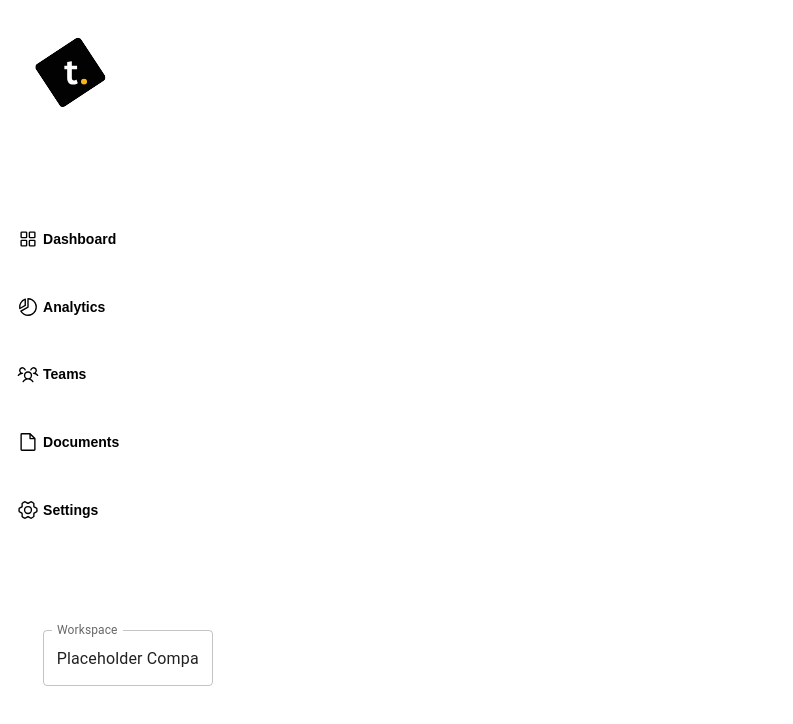
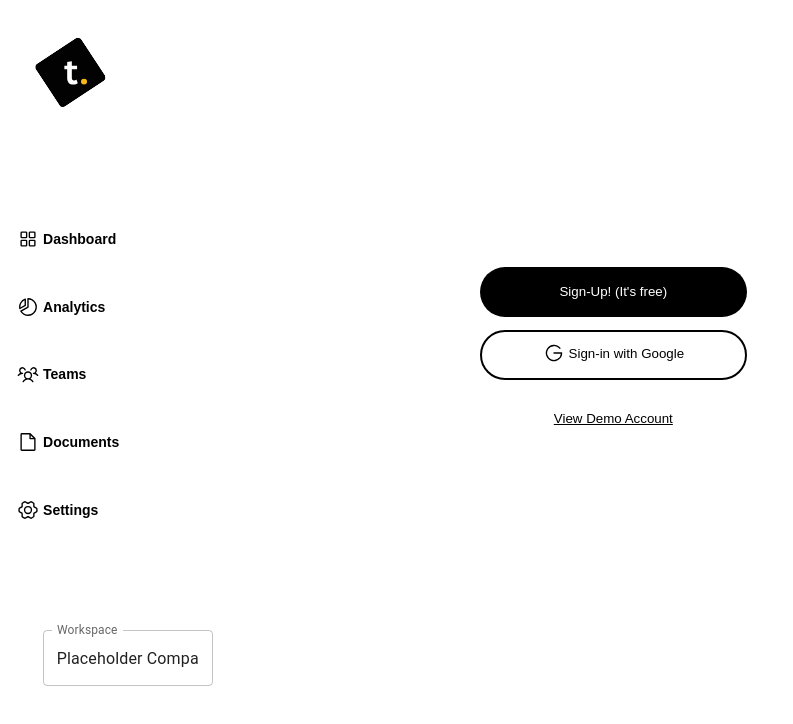
Before and after one commit to PeytenBevill/task-management, a React (Vite) app: page / in a window 1280 px wide. Shown: the top 724 px of the page, without its empty margins (0-793 px from the left). Built offline with nearby package versions, Linux system fonts and the light colour scheme.

Commit message:
worked on Login and UserInfo files

```diff
--- a/src/App.css
+++ b/src/App.css
@@ -1,5 +1,18 @@
+/* :root {
+  --background-color: #fff;
+  --text-color: #333;
+} */
+
+/* body.dark-mode {
+  --background-color: #333;
+  --text-color: #fff;
+} */
+
 body {
   margin: 0;
+  /* background-color: var(--background-color);
+  color: var(--text-color);
+  transition: background-color 0.3s, color 0.3s; */
 }
 
 .page-grid {
@@ -10,3 +23,15 @@ body {
 .nav {
   grid-column: 1/2;
 }
+
+.login {
+  grid-column: 2/4;
+}
+
+.dashboard {
+  grid-column: 2/3;
+}
+
+.userInfo {
+  grid-column: 3/4;
+}
--- a/src/App.jsx
+++ b/src/App.jsx
@@ -1,21 +1,36 @@
-import { useState } from 'react'
+import { useState } from "react";
 import Nav from "../src/Nav/Nav";
-import Login from "../src/Login/Login"
-import { Routes, Route } from 'react-router-dom'
-import './App.css'
+import Login from "../src/Login/Login";
+import UserInfo from "./UserInfo/UserInfo";
+import Dashboard from "./Dashboard/Dashboard";
+import { ThemeProvider } from "./ThemeProvider/ThemeProvider";
+import { Routes, Route } from "react-router-dom";
+import Settings from "./Settings/Settings";
+import "./App.css";
 
 function App() {
-
-
+  const [demoClicked, setDemoClicked] = useState(false);
   return (
-    <div className="page-grid">
-    <Nav className="nav" />
-    <Routes>
-      <Route path='/' element={<Login />} />
-    </Routes>
-
-    </div>
-  )
+    <ThemeProvider>
+      <div className="page-grid">
+        <Nav className="nav" setDemoClicked={setDemoClicked} />
+        <Routes>
+          <Route
+            path="/"
+            element={
+              <Login className="login" setDemoClicked={setDemoClicked} />
+            }
+          />
+          <Route
+            path="/dashboard"
+            element={<Dashboard className="dashboard" />}
+          />
+          <Route path="/settings" element={<Settings />} />
+        </Routes>
+        {demoClicked && <UserInfo className="userInfo" />}
+      </div>
+    </ThemeProvider>
+  );
 }
 
-export default App
+export default App;
--- /dev/null
+++ b/src/Dashboard/Dashboard.jsx
@@ -0,0 +1,10 @@
+import React from 'react'
+import "./dashboard.css"
+
+const Dashboard = () => {
+  return (
+    <div>Dashboard</div>
+  )
+}
+
+export default Dashboard
--- /dev/null
+++ b/src/Dashboard/dashboard.css
@@ -0,0 +1 @@
+rafce
--- a/src/Login/Login.jsx
+++ b/src/Login/Login.jsx
@@ -1,10 +1,29 @@
-import React from 'react'
+import React from "react";
+import { useNavigate } from "react-router-dom";
+import { GoogleLogo } from "@phosphor-icons/react";
+import "./login.css";
 
-const Login = () => {
+const Login = ({ setDemoClicked }) => {
+  const navigate = useNavigate();
+
+  const handleDemo = () => {
+    setDemoClicked(true);
+    navigate("/dashboard");
+  };
   return (
     <>
+      <div className="buttonContainer">
+        <button className="sign-up">Sign-Up! (It's free)</button>
+        <button className="sign-in">
+          <GoogleLogo size={22} />
+          Sign-in with Google
+        </button>
+        <button className="demo" onClick={() => handleDemo()}>
+          View Demo Account
+        </button>
+      </div>
     </>
-  )
-}
+  );
+};
 
-export default Login
+export default Login;
--- a/src/Login/login.css
+++ b/src/Login/login.css
@@ -0,0 +1,52 @@
+.buttonContainer {
+  margin: 50% 0 0 50%;
+  display: flex;
+  flex-direction: column;
+}
+
+.sign-up, .sign-in, .demo {
+  height: 50px;
+  width: auto;
+  margin-bottom: 5%;
+  cursor: pointer;
+}
+
+.sign-up {
+  background-color: black;
+  color: white;
+  border: none;
+  border-radius: 25px;
+}
+
+.sign-up:hover {
+  background-color: #F5B717;
+  color: black;
+}
+
+.sign-in {
+  background-color: white;
+  color: black;
+  border: 2px solid black;
+  border-radius: 25px;
+}
+
+.sign-in > svg {
+  vertical-align: middle;
+  margin-bottom: 3px;
+  margin-right: 4px;
+}
+
+.sign-in:hover {
+  background-color: #F5B717;
+  border: none;
+}
+
+.demo {
+  background-color: white;
+  border: none;
+  text-decoration: underline;
+}
+
+.demo:hover {
+  color: #F5B717;
+}
--- a/src/Nav/Nav.jsx
+++ b/src/Nav/Nav.jsx
@@ -1,6 +1,6 @@
-import { useState } from "react";
-import { Link } from "react-router-dom";
-import TextField from '@mui/material/TextField';
+import React, { useState, useEffect } from "react";
+import { Link, useNavigate, useLocation } from "react-router-dom";
+import TextField from "@mui/material/TextField";
 import {
   SquaresFour,
   ChartPieSlice,
@@ -10,16 +10,30 @@ import {
 } from "@phosphor-icons/react";
 import "./nav.css";
 
-const Nav = () => {
+const Nav = ({ setDemoClicked }) => {
   const [activeLink, setActiveLink] = useState("");
+  const navigate = useNavigate();
+  const location = useLocation();
 
   const handleActive = (link) => {
     setActiveLink(link);
   };
 
+  const handleHome = () => {
+    setDemoClicked(false);
+    navigate("/");
+  };
+
+  // Check if the current location matches the button's path
+  useEffect(() => {
+    const path = location.pathname.substring(1); // Remove the leading "/"
+    setActiveLink(path);
+  }, [location.pathname]);
+
   return (
     <div className="nav-element">
       <img
+        onClick={handleHome}
         src="/logo.svg"
         alt="Black polygon with a white lowercase t and a yellow period next to it"
       />
@@ -48,7 +62,9 @@ const Nav = () => {
         </Link>
         <Link to="/teams" style={{ textDecoration: "none" }}>
           <h3
-            className={`teams button ${activeLink === "teams" ? "active" : ""}`}
+            className={`teams button ${
+              activeLink === "teams" ? "active" : ""
+            }`}
             onClick={() => handleActive("teams")}
           >
             <UsersThree size={22} />
@@ -85,7 +101,7 @@ const Nav = () => {
         InputProps={{
           readOnly: true,
         }}
-          sx={{marginTop: "40%", marginLeft: "20%"}}
+        sx={{ marginTop: "40%", marginLeft: "20%" }}
       />
     </div>
   );
--- /dev/null
+++ b/src/Settings/Settings.jsx
@@ -0,0 +1,9 @@
+import React from 'react'
+
+const Settings = () => {
+  return (
+    <div>Settings</div>
+  )
+}
+
+export default Settings
--- /dev/null
+++ b/src/ThemeProvider/ThemeProvider.jsx
@@ -0,0 +1,28 @@
+import React, { createContext, useContext, useState, useCallback } from "react";
+
+// Create a context to hold the theme state
+const ThemeContext = createContext();
+
+export const ThemeProvider = ({ children }) => {
+  const [darkMode, setDarkMode] = useState(false);
+
+  const toggleDarkMode = useCallback(() => {
+    setDarkMode((prevDarkMode) => !prevDarkMode);
+  }, []);
+
+  return (
+    <ThemeContext.Provider value={{ darkMode, toggleDarkMode }}>
+      {children}
+    </ThemeContext.Provider>
+  );
+};
+
+export const useTheme = () => {
+  const context = useContext(ThemeContext);
+
+  if (!context) {
+    throw new Error("useTheme must be used within a ThemeProvider");
+  }
+
+  return context;
+};
--- /dev/null
+++ b/src/UserInfo/UserInfo.jsx
@@ -0,0 +1,38 @@
+import { useState } from "react";
+import { useNavigate } from "react-router-dom";
+import Avatar from "@mui/material/Avatar";
+import { BellSimple, Sun } from "@phosphor-icons/react";
+import { useTheme } from "../ThemeProvider/ThemeProvider";
+import "./userInfo.css";
+
+const UserInfo = () => {
+  const [userInfo, setUserInfo] = useState([]);
+  const { darkMode, toggleDarkMode } = useTheme();
+  const navigate = useNavigate();
+
+  const handleTheme = () => {
+    toggleDarkMode();
+  };
+
+  const handleSettings = () => {
+    navigate("/settings");
+  };
+
+  return (
+    <div className="user-box">
+      <Avatar
+        alt="Demo Picture"
+        src=""
+        sx={{ width: 56, height: 56, backgroundColor: "black" }}
+        className="avatar"
+        onClick={handleSettings}
+      />
+      <p className="name">User Name</p>
+      <p className="position">Position</p>
+      <BellSimple size={22} weight="fill" className="bell" />
+      <Sun size={22} className="sun" onClick={handleTheme} />
+    </div>
+  );
+};
+
+export default UserInfo;
--- /dev/null
+++ b/src/UserInfo/userInfo.css
@@ -0,0 +1,45 @@
+.user-box {
+  display: grid;
+  grid-template-columns: .25fr 1.25fr .5fr;
+  grid-template-rows: 1fr 1fr;
+  height: 50px;
+  margin-left: 15%;
+  margin-top: 5%;
+  margin-right: 20%;
+}
+
+.avatar {
+  grid-column: 1/2;
+  grid-row: 1/3;
+  margin-top: 23%;
+  cursor: pointer;
+}
+
+.name{
+  grid-column: 2/3;
+  grid-row: 1/2;
+  padding-bottom: 0;
+  margin-bottom: 0;
+  margin-top: 8%;
+  margin-left: 5%;
+}
+
+.position {
+  grid-column: 2/3;
+  grid-row: 2/3;
+  padding-top: 0;
+  margin-top: 0;
+  margin-left: 5%;
+  color: #d2d2d2;
+}
+
+.bell, .sun {
+  grid-column: 3/4;
+  grid-row: 1/2;
+  margin-top: 20%;
+  cursor: pointer;
+}
+
+.sun {
+  margin-left: 50%;
+}
--- a/src/index.css
+++ b/src/index.css
@@ -0,0 +1,3 @@
+body {
+  font-family: sans-serif;
+}
```
Lines whose indentation alone changed are shown as unchanged.
